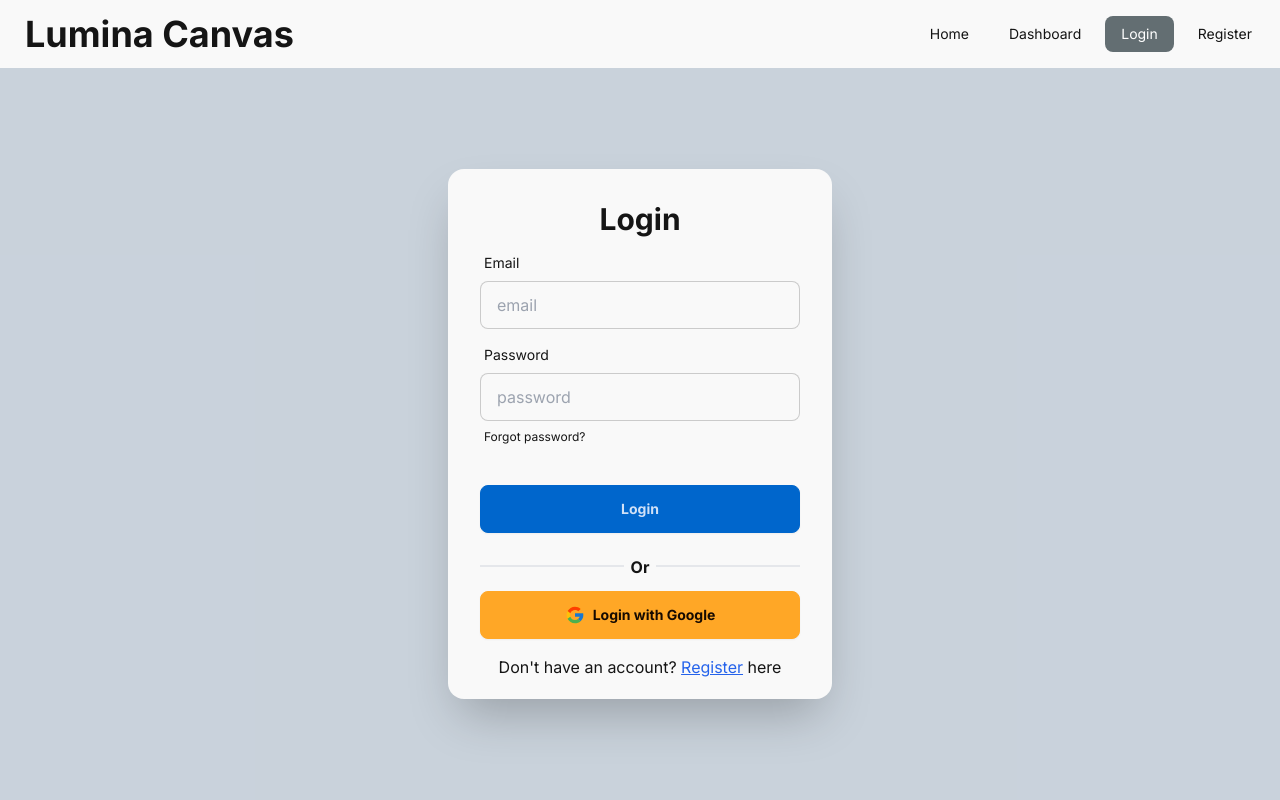
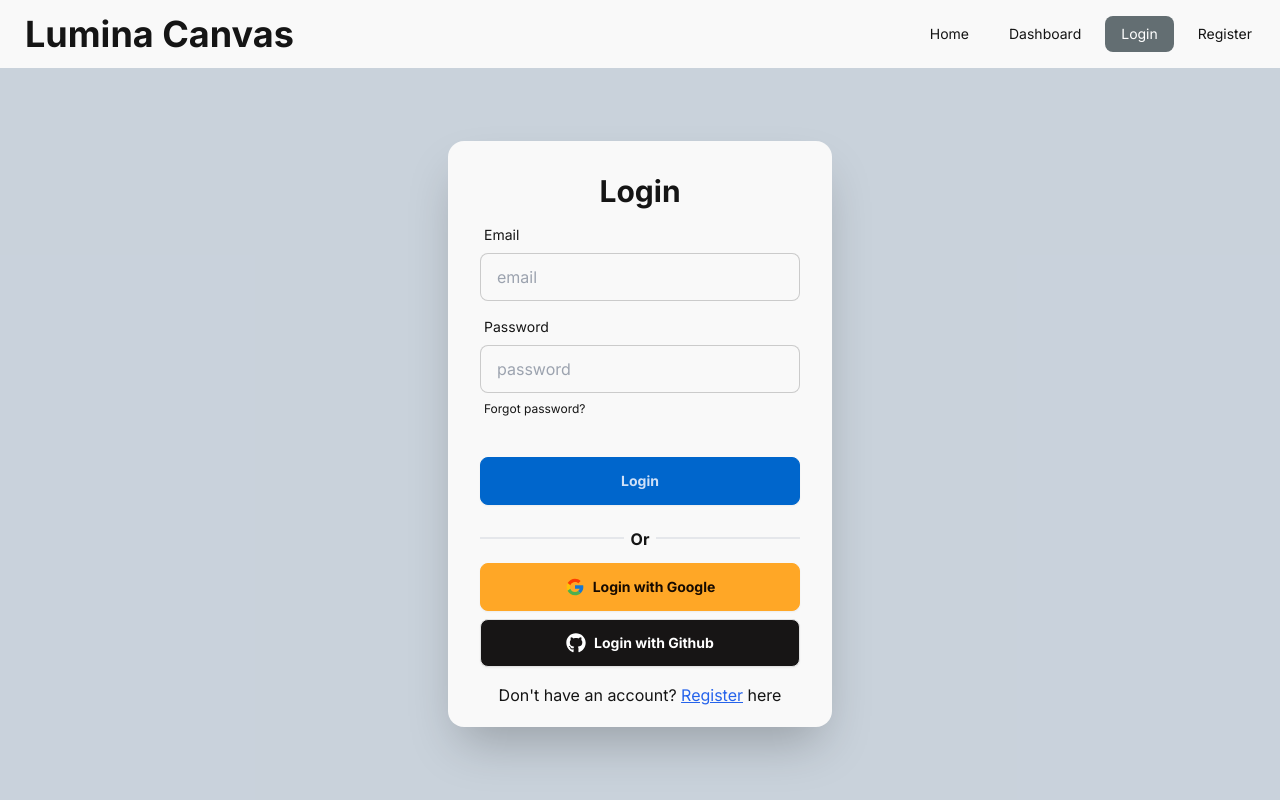
Before and after one commit to ZaibLComrade/Lumina-Canvas, a React (Vite) app: page /login in a window 1280 px wide. Built offline with nearby package versions, Linux system fonts and the light colour scheme; no server answers.

Commit message:
Added git login

```diff
--- a/src/layout/landing/auth/login/LoginForm.jsx
+++ b/src/layout/landing/auth/login/LoginForm.jsx
@@ -3,11 +3,12 @@ import useAuth from "../../../../hooks/useAuth";
 import {useState} from "react";
 import { FcGoogle } from "react-icons/fc";
 import useToast from "../../../../hooks/useToast";
+import { FaGithub } from "react-icons/fa";
 // import useAxiosSecure from "../../hooks/useAxiosSecure";
 
 export default function LoginForm() {
 	// Initializing hooks
-	const { loginUser, googleSignInUser, user, setLoading } = useAuth();
+	const { loginUser, googleSignInUser, user, setLoading, githubSignInUser } = useAuth();
 	const [tempEmail, setTempEmail] = useState("");
 	const navigate = useNavigate();
 	const location = useLocation();
@@ -48,6 +49,30 @@ export default function LoginForm() {
 	};
 
 	const handleGoogleSignIn = e => {
+		e.preventDefault();
+		githubSignInUser()
+			.then((result) => {
+				const user = result.user;
+				const userData = {
+					name: user.displayName,
+					image: user.photoURL,
+					email: user.email,
+					role: "user",
+					creationTime: user?.metadata?.creationTime,
+					lastSignInTime: user?.metadata?.lastSignInTime,
+				}
+				console.log(userData);
+
+				// axiosSecure.put(`/users/${user.email}`, userData);
+
+				successToast("Successfully logged in");
+				navigate(location?.state || "/");
+				setLoading(false);
+			})
+			.catch(err => console.error(err));
+	}
+
+	const handleGithubSignIn = e => {
 		e.preventDefault();
 		googleSignInUser()
 			.then((result) => {
@@ -125,7 +150,10 @@ export default function LoginForm() {
 				<div className="w-full px-8 mx-auto mb-4 text-center">
 					<hr className="w-full border"/>
 					<p className="relative w-8 mx-auto font-bold bg-base-100 -top-3"> Or</p>
+					<div className="space-y-2">
 					<button onClick={ handleGoogleSignIn } className="flex items-center w-full btn btn-accent gap-2"><FcGoogle className="text-xl"/><div>Login with Google</div></button>
+					<button onClick={ handleGoogleSignIn } className="flex items-center w-full text-white btn bg-[#171515] gap-2"><FaGithub className="text-xl"/><div>Login with Github</div></button>
+					</div>
 				</div>
 				<div className="mx-auto text-sm text-center md:text-base">
 					<p>
--- a/src/providers/AuthProvider.jsx
+++ b/src/providers/AuthProvider.jsx
@@ -6,6 +6,7 @@ import {
 	updateProfile,
 	GoogleAuthProvider,
 	onAuthStateChanged,
+	GithubAuthProvider,
 	signInWithPopup,
 	signOut,
 } from "firebase/auth";
@@ -53,6 +54,12 @@ export default function AuthProvider({ children }) {
 		return signInWithPopup(auth, provider);
 	}
 
+	const githubSignInUser = () => {
+		setLoading(true);
+		const provider = new GithubAuthProvider();
+		return signInWithPopup(auth, provider);
+	}
+
 	// Context data to be passed upon children components
 	const authInfo = {
 		user,
@@ -62,6 +69,7 @@ export default function AuthProvider({ children }) {
 		googleSignInUser,
 		updateProfile,
 		loading,
+		githubSignInUser,
 		setLoading,
 	};
 
```
